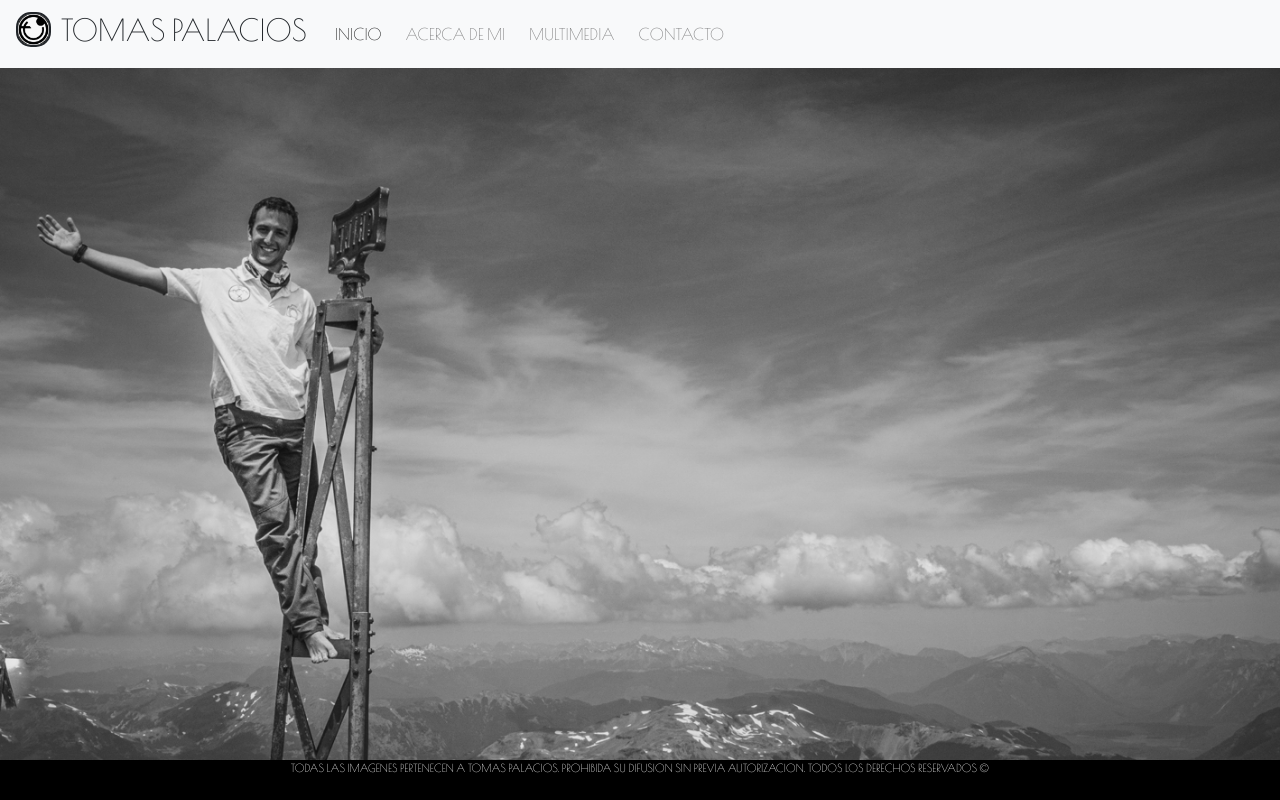
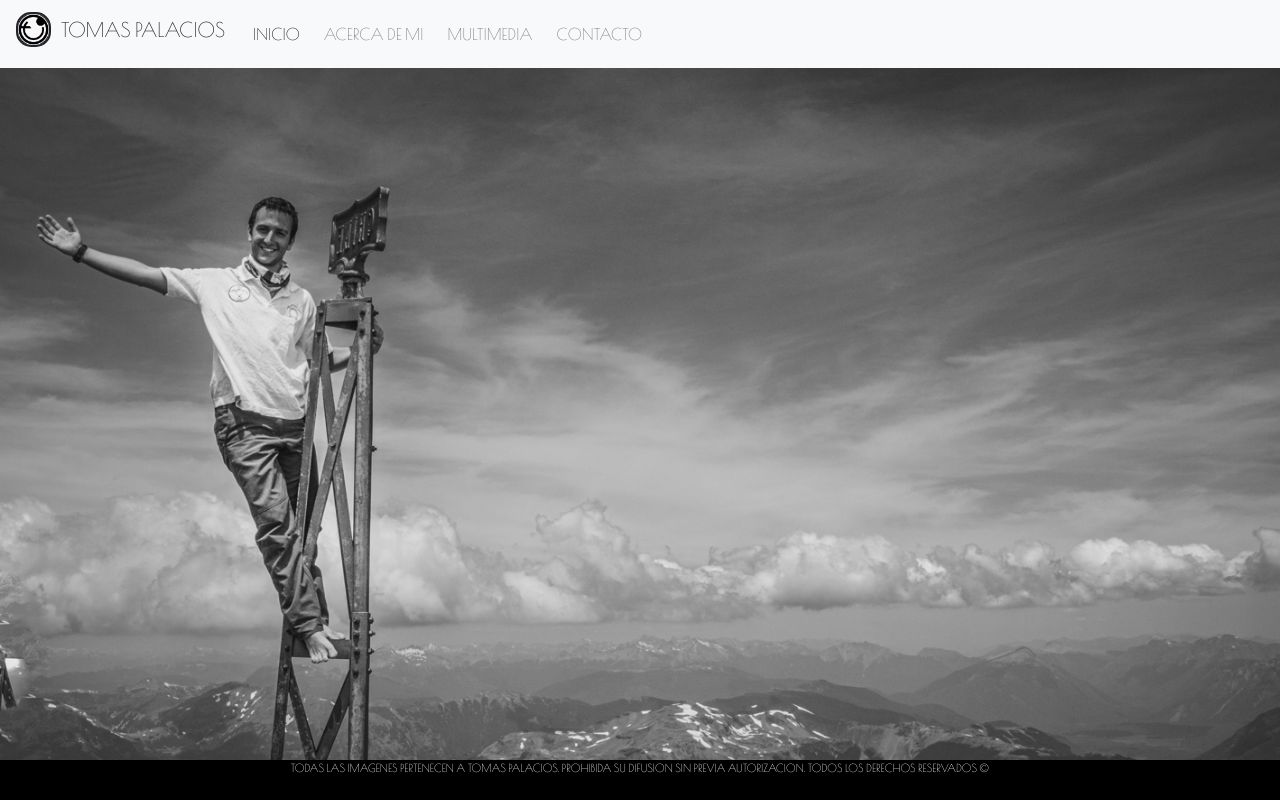
Before and after one commit to federicoporcelli/tomaspalaciosfotografia, a website: page index.html in a window 1280 px wide. Drawn offline with nearby package versions, Linux system fonts and the light colour scheme.

Commit message:
Add files via upload

```diff
--- a/css/estilos.css
+++ b/css/estilos.css
@@ -133,4 +133,4 @@ footer {
   margin-right: 10px; }
 
 .nav1 .titulo {
-  font-size: 30px; }
+  font-size: 20px; }
```
